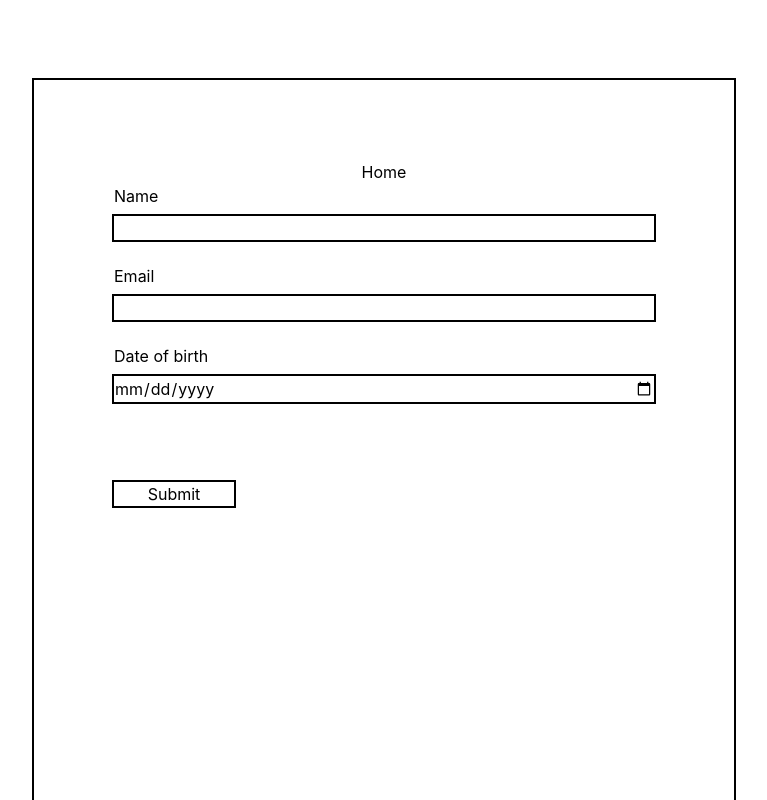
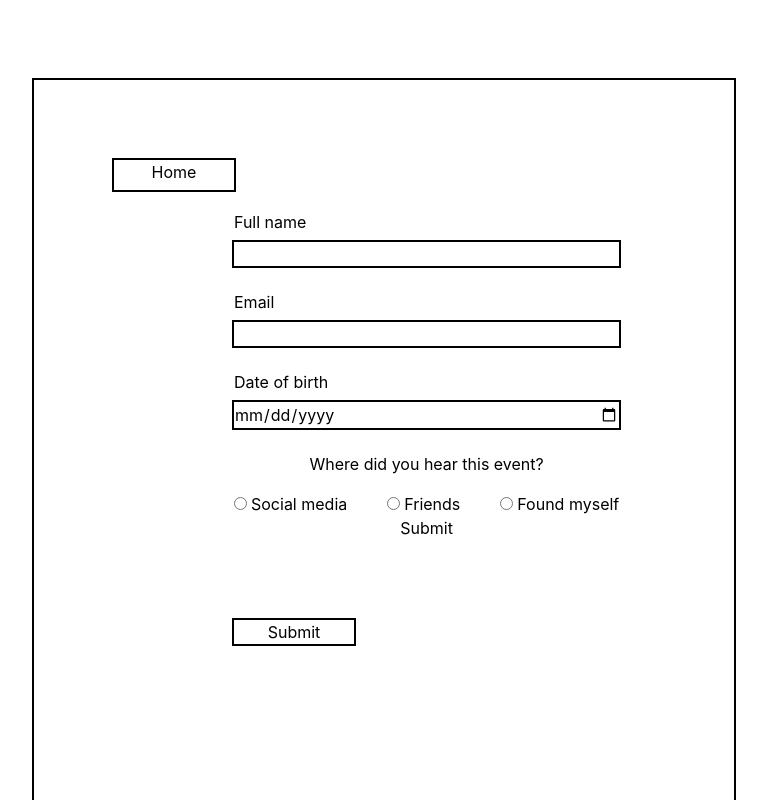
Before and after one commit to VirLg/react_events_registration_app, a React (Create React App) app: page /api/events/add in a window 1280 px wide. Shown: the top 800 px of the page, without its empty margins (256-1023 px from the left). Built offline with nearby package versions, Linux system fonts and the light colour scheme; no server answers.

Commit message:
add participants page

```diff
--- a/src/components/events/Event.jsx
+++ b/src/components/events/Event.jsx
@@ -6,6 +6,7 @@ const Event = () => {
   // data = [1, 2, 3, 4, 5, 6, 7, 8];
   const { data, error, isLoading } = useGetEventsQuery();
   console.log("data", data);
+  console.log("error", error);
   return (
     data &&
     data.map((el, idx) => {
@@ -13,9 +14,9 @@ const Event = () => {
         <div
           key={idx}
           className=" pl-6 pr-6 pt-2 pb-2 border-2 m-3 h-[110px] bg-gray-50 max-w-[300px] ">
-          <h2 style={{ color: "red" }}>Title</h2>
-          <p className="text-2xl">description</p>
-          <ul className="flex gap-10">
+          <h2 style={{ color: "red" }}>{el.name}</h2>
+          <p className="text-base">{el.email}</p>
+          <ul className="flex gap-10 mt-3">
             <NavLink to="/api/events/add">Registration</NavLink>
             <NavLink to="/api/events/participants">View</NavLink>
           </ul>
--- a/src/components/pages/eventsParticipants/EventsParticipants.jsx
+++ b/src/components/pages/eventsParticipants/EventsParticipants.jsx
@@ -1,7 +1,34 @@
 import React from "react";
+import { useGetParticipantsQuery } from "../../redux/rtkQuery/rtkQuery";
+import { NavLink } from "react-router-dom";
 
 const EventsParticipants = () => {
-  return <div>EventsParticipants</div>;
+  // data = [1, 2, 3, 4, 5, 6, 7, 8];
+  const { data, error, isLoading } = useGetParticipantsQuery();
+  console.log("data", data);
+  console.log("error", error);
+  return (
+    <div className=" p-20 outline  outline-2 w-[1331px]	h-[900px]	m-auto mt-20 bg-inc-z50">
+      <NavLink
+        to="/"
+        className="inline-block w-[120px] h-[30px] outline outline-2 mb-[40px]">
+        Home
+      </NavLink>
+      <div className="flex flex-wrap">
+        {data &&
+          data.map((el, idx) => {
+            return (
+              <div
+                key={idx}
+                className=" pl-6 pr-6 pt-6 pb-2 border-2 m-3 h-[110px] bg-gray-50 max-w-[300px] ">
+                <h2 style={{ color: "red" }}>{el.name}</h2>
+                <p className="text-base">{el.email}</p>
+              </div>
+            );
+          })}
+      </div>
+    </div>
+  );
 };
 
 export default EventsParticipants;
--- a/src/components/pages/formRegistration/FormRegistration.jsx
+++ b/src/components/pages/formRegistration/FormRegistration.jsx
@@ -1,36 +1,38 @@
 import { ErrorMessage, Field, Formik, Form } from "formik";
 import React from "react";
 import { NavLink } from "react-router-dom";
+import { useAddEventMutation } from "../../redux/rtkQuery/rtkQuery";
 
 const FormRegistration = () => {
-  // const [addCar] = useAddCarMutation();
+  const [addEvent, { data, isLoading, error, isSuccess }] =
+    useAddEventMutation();
+  console.log("error", data);
+  const valueForm = (data) => {
+    console.log("data", data);
+    addEvent(data);
+  };
+  return (
+    <div className="flex p-20 outline  outline-2 w-[700px]	h-[900px]	m-auto mt-20 bg-inc-z50">
+      <NavLink
+        to="/"
+        className="inline-block w-[120px] h-[30px] outline outline-2 mb-[40px]">
+        Home
+      </NavLink>
 
-  // useAddCarMutation();
-  // const valueForm = data => {
-  //   console.log('data', data);
-  //   addCar(data);
-  // };
-  return (
-    <div className="p-20 outline  outline-2 w-[700px]	h-[900px]	m-auto mt-20 bg-inc-z50">
-      <NavLink to="/">Home</NavLink>
       <Formik
-        initialValues={{ name: "", email: "", date: "" }}
-        // validationSchema={Yup.object({
-
-        //   rentalConditions: Yup.string()
-        //     .max(20, 'Must be 20 characters or less')
-        //     .required('Required'),
-        //   minimumAge: Yup.string()
-        //     .max(20, 'Must be 20 characters or less')
-        //     .required('Required'),
-        //   mileage: Yup.string()
-        //     .max(15, 'Must be 15 characters or less')
-        //     .required('Required'),
-        // })}
-
-        onSubmit={(values) => console.log("values", values)}>
-        <Form style={{ display: "flex", flexDirection: "column" }}>
-          <label className="text-left mb-2">Name</label>
+        initialValues={{ name: "", email: "", date: "", picked: "" }}
+        onSubmit={(values, { resetForm }) => {
+          console.log("values", values);
+          valueForm(values);
+          resetForm();
+        }}>
+        <Form
+          style={{
+            display: "flex",
+            flexDirection: "column",
+            marginTop: "50px",
+          }}>
+          <label className="text-left mb-2">Full name</label>
           <Field className="outline outline-2" name="name" type="name" />
           <ErrorMessage name="name" />
 
@@ -42,11 +44,55 @@ const FormRegistration = () => {
           <Field className="outline outline-2" name="date" type="date" />
           <ErrorMessage name="date" />
 
+          <h3 id="my-radio-group" className="mt-6 mb-4">
+            Where did you hear this event?
+          </h3>
+          <div
+            role="group"
+            aria-labelledby="my-radio-group"
+            className="flex justify-start gap-10">
+            <label>
+              <Field
+                type="radio"
+                name="picked"
+                value="social"
+                style={{ marginRight: "4px" }}
+              />
+              Social media
+            </label>
+            <label>
+              <Field
+                type="radio"
+                name="picked"
+                value="friends"
+                style={{ marginRight: "4px" }}
+              />
+              Friends
+            </label>
+            <label>
+              <Field
+                type="radio"
+                name="picked"
+                value="myself"
+                style={{ marginRight: "4px" }}
+              />
+              Found myself
+            </label>
+          </div>
+
+          <button type="submit">Submit</button>
+
           <button
             className="outline outline-2 mt-[80px] w-[120px]"
             type="submit">
             Submit
           </button>
+          {error && (
+            <p className="mt-[50px] text-red-400 w-[300px]">
+              {error.data.message}
+            </p>
+          )}
+          {data && <p>`Event {data.name} Created`</p>}
         </Form>
       </Formik>
     </div>
--- a/src/components/redux/rtkQuery/rtkQuery.js
+++ b/src/components/redux/rtkQuery/rtkQuery.js
@@ -15,11 +15,19 @@ export const eventsApi = createApi({
       providesTags: ["TagEvent"],
     }),
 
-    getParticipants: (builder) => ({
-      getEvents: builder.query({
+    // getParticipants: (builder) => ({
+    //   getEvents: builder.query({
+    //     query: () => `/participants`,
+    //     providesTags: ["TagEvent"],
+    //   }),
+
+    //      tagTypes: ["TagEvent"],
+    //   endpoints: (builder) => ({
+    getParticipants: builder.query({
       query: () => `/participants`,
       providesTags: ["TagEvent"],
     }),
+
     addEvent: builder.mutation({
       query: (body) => ({
         url: `/add`,
@@ -29,7 +37,6 @@ export const eventsApi = createApi({
       invalidatesTags: ["TagEvent"],
     }),
   }),
-  }),
 });
 
 export const {
```
Lines whose indentation alone changed are shown as unchanged.
